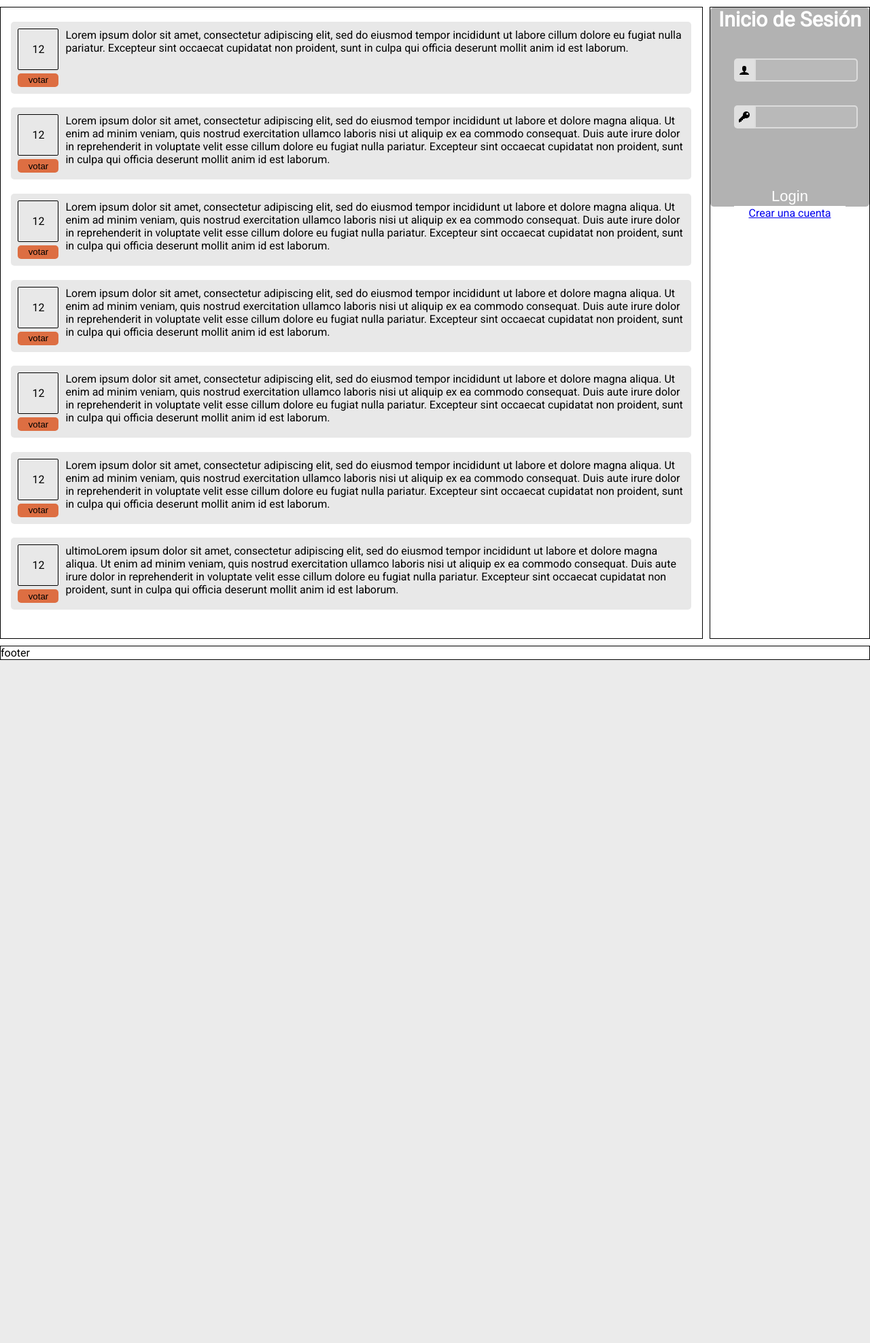
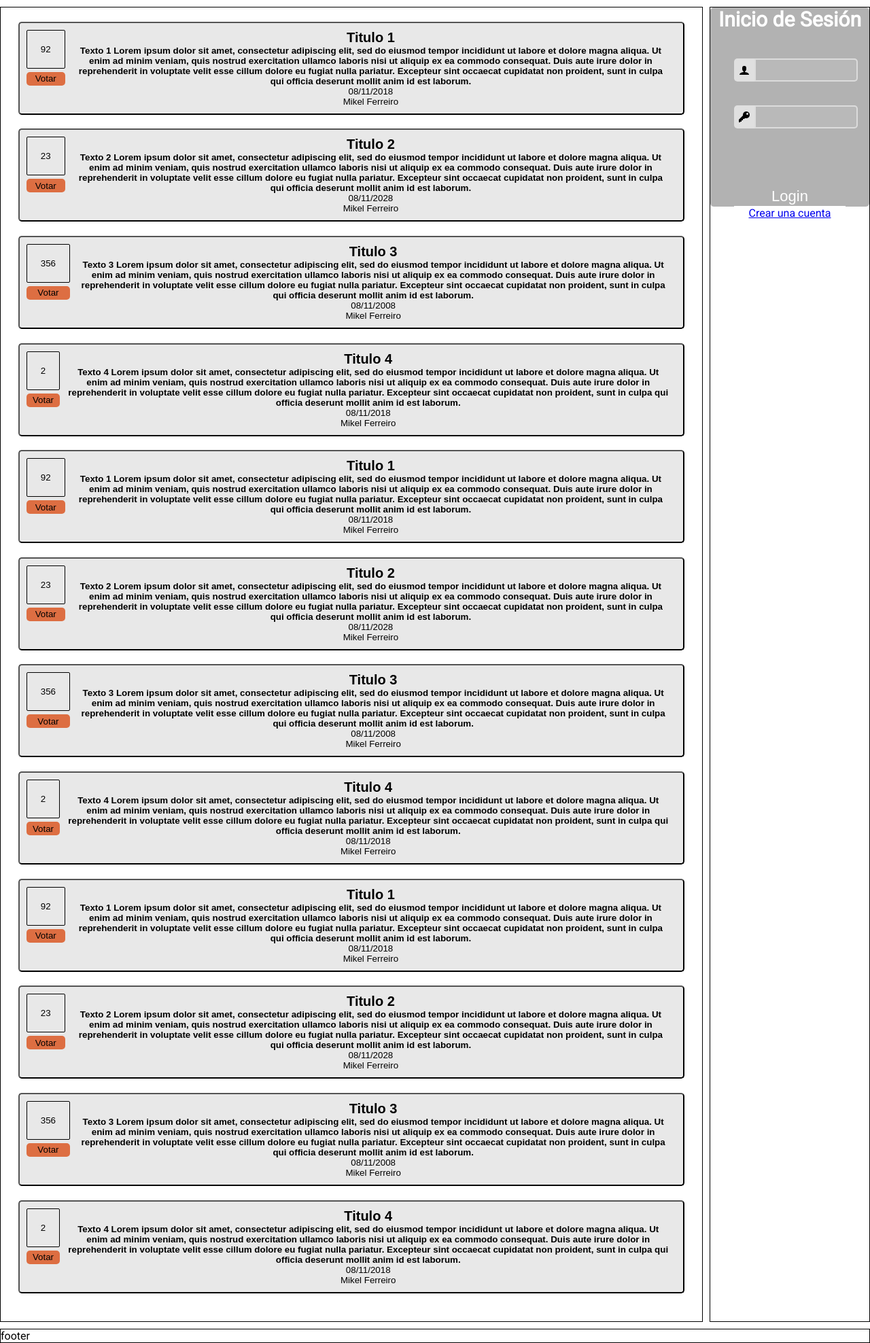
Before and after one commit to MAD-Project/Codename-Skuld, a PHP site: page / in a window 1280 px wide. Shown: the part 82-2058 px from the top of the page at 68% size. Before the commit the page ends 1053 px from the top, so only its background shows below. Run offline with PHP 8.4, Linux system fonts and the light colour scheme; some web fonts are replaced.

Commit message:
Temas dinámicos añadido

```diff
--- a/Web/css/style.css
+++ b/Web/css/style.css
@@ -75,23 +75,28 @@ nav a:hover {
 .main {
     grid-area: main;
     /* Subpágina de Temas */
-    display: flex;
-    flex-direction: column;
+    /*display: flex;
+    flex-direction: column;*/
     overflow: auto;
     padding-top: 2%;
     padding-bottom: 2%;
     /* Fin de subpágina de Temas */
 }
-
-.temaBox {
-    /* Subpágina de Temas */
+#Temas{
     display: flex;
+    flex-direction: column;
+    align-items: center;
+}
+.botonTema{
     background-color: #e8e8e8;
     border-radius: 5px;
     padding: 10px;
     width: 95%;
-    margin-left: 1.5%;
     margin-bottom: 2%;
+}
+.temaBox {
+    /* Subpágina de Temas */
+    display: flex;
     /* Fin de subpágina de Temas */
 }
 
--- a/Web/index.php
+++ b/Web/index.php
@@ -36,81 +36,7 @@
             <input class="search" type="text" placeholder="Buscar">
         </div>
         <div class="main">
-            <div class="temaBox">
-                <div>
-                    <p class="votos">12</p>
-                    <button class="votarBTN">votar</button>
-                </div>
-                <p>Lorem ipsum dolor sit amet, consectetur adipiscing elit, sed do eiusmod tempor incididunt ut labore
-                    cillum dolore eu fugiat nulla pariatur. Excepteur sint occaecat cupidatat non proident, sunt in
-                    culpa qui officia deserunt mollit anim id est laborum.</p>
-            </div>
-            <div class="temaBox">
-                <div>
-                    <p class="votos">12</p>
-                    <button class="votarBTN">votar</button>
-                </div>
-                <p>Lorem ipsum dolor sit amet, consectetur adipiscing elit, sed do eiusmod tempor incididunt ut labore
-                    et dolore magna aliqua. Ut enim ad minim veniam, quis nostrud exercitation ullamco laboris nisi ut
-                    aliquip ex ea commodo consequat. Duis aute irure dolor in reprehenderit in voluptate velit esse
-                    cillum dolore eu fugiat nulla pariatur. Excepteur sint occaecat cupidatat non proident, sunt in
-                    culpa qui officia deserunt mollit anim id est laborum.</p>
-            </div>
-            <div class="temaBox">
-                <div>
-                    <p class="votos">12</p>
-                    <button class="votarBTN">votar</button>
-                </div>
-                <p>Lorem ipsum dolor sit amet, consectetur adipiscing elit, sed do eiusmod tempor incididunt ut labore
-                    et dolore magna aliqua. Ut enim ad minim veniam, quis nostrud exercitation ullamco laboris nisi ut
-                    aliquip ex ea commodo consequat. Duis aute irure dolor in reprehenderit in voluptate velit esse
-                    cillum dolore eu fugiat nulla pariatur. Excepteur sint occaecat cupidatat non proident, sunt in
-                    culpa qui officia deserunt mollit anim id est laborum.</p>
-            </div>
-            <div class="temaBox">
-                <div>
-                    <p class="votos">12</p>
-                    <button class="votarBTN">votar</button>
-                </div>
-                <p>Lorem ipsum dolor sit amet, consectetur adipiscing elit, sed do eiusmod tempor incididunt ut labore
-                    et dolore magna aliqua. Ut enim ad minim veniam, quis nostrud exercitation ullamco laboris nisi ut
-                    aliquip ex ea commodo consequat. Duis aute irure dolor in reprehenderit in voluptate velit esse
-                    cillum dolore eu fugiat nulla pariatur. Excepteur sint occaecat cupidatat non proident, sunt in
-                    culpa qui officia deserunt mollit anim id est laborum.</p>
-            </div>
-            <div class="temaBox">
-                <div>
-                    <p class="votos">12</p>
-                    <button class="votarBTN">votar</button>
-                </div>
-                <p>Lorem ipsum dolor sit amet, consectetur adipiscing elit, sed do eiusmod tempor incididunt ut labore
-                    et dolore magna aliqua. Ut enim ad minim veniam, quis nostrud exercitation ullamco laboris nisi ut
-                    aliquip ex ea commodo consequat. Duis aute irure dolor in reprehenderit in voluptate velit esse
-                    cillum dolore eu fugiat nulla pariatur. Excepteur sint occaecat cupidatat non proident, sunt in
-                    culpa qui officia deserunt mollit anim id est laborum.</p>
-            </div>
-            <div class="temaBox">
-                <div>
-                    <p class="votos">12</p>
-                    <button class="votarBTN">votar</button>
-                </div>
-                <p>Lorem ipsum dolor sit amet, consectetur adipiscing elit, sed do eiusmod tempor incididunt ut labore
-                    et dolore magna aliqua. Ut enim ad minim veniam, quis nostrud exercitation ullamco laboris nisi ut
-                    aliquip ex ea commodo consequat. Duis aute irure dolor in reprehenderit in voluptate velit esse
-                    cillum dolore eu fugiat nulla pariatur. Excepteur sint occaecat cupidatat non proident, sunt in
-                    culpa qui officia deserunt mollit anim id est laborum.</p>
-            </div>
-            <div class="temaBox">
-                <div>
-                    <p class="votos">12</p>
-                    <button class="votarBTN">votar</button>
-                </div>
-                <p> ultimoLorem ipsum dolor sit amet, consectetur adipiscing elit, sed do eiusmod tempor incididunt ut labore
-                    et dolore magna aliqua. Ut enim ad minim veniam, quis nostrud exercitation ullamco laboris nisi ut
-                    aliquip ex ea commodo consequat. Duis aute irure dolor in reprehenderit in voluptate velit esse
-                    cillum dolore eu fugiat nulla pariatur. Excepteur sint occaecat cupidatat non proident, sunt in
-                    culpa qui officia deserunt mollit anim id est laborum.</p>
-            </div>
+            <?php include 'paginasPhp/content.php' ?>
         </div>
         <div class="sidebar">
             <div class="login">
--- /dev/null
+++ b/Web/paginasPhp/content.php
@@ -0,0 +1,112 @@
+
+<form method="POST" action="content.php">
+    <div id="Temas">
+        <?php
+        $temas = [
+            [   "id"=> "122",
+                "titulo" => "Titulo 1",
+                "texto" => "Texto 1 Lorem ipsum dolor sit amet, consectetur adipiscing elit, sed do eiusmod tempor incididunt ut labore et dolore magna aliqua. Ut enim ad minim veniam, quis nostrud exercitation ullamco laboris nisi ut aliquip ex ea commodo consequat. Duis aute irure dolor in reprehenderit in voluptate velit esse cillum dolore eu fugiat nulla pariatur. Excepteur sint occaecat cupidatat non proident, sunt in culpa qui officia deserunt mollit anim id est laborum.",
+                "valoracion" => 92,
+                "fecha"=> "08/11/2018",
+                "autor"=>"Mikel Ferreiro"],
+
+            [   "id"=> "121",
+                "titulo" => "Titulo 2",
+                "texto" => "Texto 2 Lorem ipsum dolor sit amet, consectetur adipiscing elit, sed do eiusmod tempor incididunt ut labore et dolore magna aliqua. Ut enim ad minim veniam, quis nostrud exercitation ullamco laboris nisi ut aliquip ex ea commodo consequat. Duis aute irure dolor in reprehenderit in voluptate velit esse cillum dolore eu fugiat nulla pariatur. Excepteur sint occaecat cupidatat non proident, sunt in culpa qui officia deserunt mollit anim id est laborum.",
+                "valoracion" => 23,
+                "fecha"=> "08/11/2028",
+                "autor"=>"Mikel Ferreiro"],
+
+            [   "id"=> "120",
+                "titulo" => "Titulo 3",
+                "texto" => "Texto 3 Lorem ipsum dolor sit amet, consectetur adipiscing elit, sed do eiusmod tempor incididunt ut labore et dolore magna aliqua. Ut enim ad minim veniam, quis nostrud exercitation ullamco laboris nisi ut aliquip ex ea commodo consequat. Duis aute irure dolor in reprehenderit in voluptate velit esse cillum dolore eu fugiat nulla pariatur. Excepteur sint occaecat cupidatat non proident, sunt in culpa qui officia deserunt mollit anim id est laborum.",
+                "valoracion" => 356,
+                "fecha"=> "08/11/2008",
+                "autor"=>"Mikel Ferreiro"],
+
+            [   "id"=> "119",
+                "titulo" => "Titulo 4",
+                "texto" => "Texto 4 Lorem ipsum dolor sit amet, consectetur adipiscing elit, sed do eiusmod tempor incididunt ut labore et dolore magna aliqua. Ut enim ad minim veniam, quis nostrud exercitation ullamco laboris nisi ut aliquip ex ea commodo consequat. Duis aute irure dolor in reprehenderit in voluptate velit esse cillum dolore eu fugiat nulla pariatur. Excepteur sint occaecat cupidatat non proident, sunt in culpa qui officia deserunt mollit anim id est laborum.",
+                "valoracion" => 2,
+                "fecha"=> "08/11/2018",
+                "autor"=>"Mikel Ferreiro"],
+
+            [   "id"=> "122",
+                "titulo" => "Titulo 1",
+                "texto" => "Texto 1 Lorem ipsum dolor sit amet, consectetur adipiscing elit, sed do eiusmod tempor incididunt ut labore et dolore magna aliqua. Ut enim ad minim veniam, quis nostrud exercitation ullamco laboris nisi ut aliquip ex ea commodo consequat. Duis aute irure dolor in reprehenderit in voluptate velit esse cillum dolore eu fugiat nulla pariatur. Excepteur sint occaecat cupidatat non proident, sunt in culpa qui officia deserunt mollit anim id est laborum.",
+                "valoracion" => 92,
+                "fecha"=> "08/11/2018",
+                "autor"=>"Mikel Ferreiro"],
+
+            [   "id"=> "121",
+                "titulo" => "Titulo 2",
+                "texto" => "Texto 2 Lorem ipsum dolor sit amet, consectetur adipiscing elit, sed do eiusmod tempor incididunt ut labore et dolore magna aliqua. Ut enim ad minim veniam, quis nostrud exercitation ullamco laboris nisi ut aliquip ex ea commodo consequat. Duis aute irure dolor in reprehenderit in voluptate velit esse cillum dolore eu fugiat nulla pariatur. Excepteur sint occaecat cupidatat non proident, sunt in culpa qui officia deserunt mollit anim id est laborum.",
+                "valoracion" => 23,
+                "fecha"=> "08/11/2028",
+                "autor"=>"Mikel Ferreiro"],
+
+            [   "id"=> "120",
+                "titulo" => "Titulo 3",
+                "texto" => "Texto 3 Lorem ipsum dolor sit amet, consectetur adipiscing elit, sed do eiusmod tempor incididunt ut labore et dolore magna aliqua. Ut enim ad minim veniam, quis nostrud exercitation ullamco laboris nisi ut aliquip ex ea commodo consequat. Duis aute irure dolor in reprehenderit in voluptate velit esse cillum dolore eu fugiat nulla pariatur. Excepteur sint occaecat cupidatat non proident, sunt in culpa qui officia deserunt mollit anim id est laborum.",
+                "valoracion" => 356,
+                "fecha"=> "08/11/2008",
+                "autor"=>"Mikel Ferreiro"],
+
+            [   "id"=> "119",
+                "titulo" => "Titulo 4",
+                "texto" => "Texto 4 Lorem ipsum dolor sit amet, consectetur adipiscing elit, sed do eiusmod tempor incididunt ut labore et dolore magna aliqua. Ut enim ad minim veniam, quis nostrud exercitation ullamco laboris nisi ut aliquip ex ea commodo consequat. Duis aute irure dolor in reprehenderit in voluptate velit esse cillum dolore eu fugiat nulla pariatur. Excepteur sint occaecat cupidatat non proident, sunt in culpa qui officia deserunt mollit anim id est laborum.",
+                "valoracion" => 2,
+                "fecha"=> "08/11/2018",
+                "autor"=>"Mikel Ferreiro"],
+
+            [   "id"=> "122",
+                "titulo" => "Titulo 1",
+                "texto" => "Texto 1 Lorem ipsum dolor sit amet, consectetur adipiscing elit, sed do eiusmod tempor incididunt ut labore et dolore magna aliqua. Ut enim ad minim veniam, quis nostrud exercitation ullamco laboris nisi ut aliquip ex ea commodo consequat. Duis aute irure dolor in reprehenderit in voluptate velit esse cillum dolore eu fugiat nulla pariatur. Excepteur sint occaecat cupidatat non proident, sunt in culpa qui officia deserunt mollit anim id est laborum.",
+                "valoracion" => 92,
+                "fecha"=> "08/11/2018",
+                "autor"=>"Mikel Ferreiro"],
+
+            [   "id"=> "121",
+                "titulo" => "Titulo 2",
+                "texto" => "Texto 2 Lorem ipsum dolor sit amet, consectetur adipiscing elit, sed do eiusmod tempor incididunt ut labore et dolore magna aliqua. Ut enim ad minim veniam, quis nostrud exercitation ullamco laboris nisi ut aliquip ex ea commodo consequat. Duis aute irure dolor in reprehenderit in voluptate velit esse cillum dolore eu fugiat nulla pariatur. Excepteur sint occaecat cupidatat non proident, sunt in culpa qui officia deserunt mollit anim id est laborum.",
+                "valoracion" => 23,
+                "fecha"=> "08/11/2028",
+                "autor"=>"Mikel Ferreiro"],
+
+            [   "id"=> "120",
+                "titulo" => "Titulo 3",
+                "texto" => "Texto 3 Lorem ipsum dolor sit amet, consectetur adipiscing elit, sed do eiusmod tempor incididunt ut labore et dolore magna aliqua. Ut enim ad minim veniam, quis nostrud exercitation ullamco laboris nisi ut aliquip ex ea commodo consequat. Duis aute irure dolor in reprehenderit in voluptate velit esse cillum dolore eu fugiat nulla pariatur. Excepteur sint occaecat cupidatat non proident, sunt in culpa qui officia deserunt mollit anim id est laborum.",
+                "valoracion" => 356,
+                "fecha"=> "08/11/2008",
+                "autor"=>"Mikel Ferreiro"],
+
+            [   "id"=> "119",
+                "titulo" => "Titulo 4",
+                "texto" => "Texto 4 Lorem ipsum dolor sit amet, consectetur adipiscing elit, sed do eiusmod tempor incididunt ut labore et dolore magna aliqua. Ut enim ad minim veniam, quis nostrud exercitation ullamco laboris nisi ut aliquip ex ea commodo consequat. Duis aute irure dolor in reprehenderit in voluptate velit esse cillum dolore eu fugiat nulla pariatur. Excepteur sint occaecat cupidatat non proident, sunt in culpa qui officia deserunt mollit anim id est laborum.",
+                "valoracion" => 2,
+                "fecha"=> "08/11/2018",
+                "autor"=>"Mikel Ferreiro"]
+            ];
+        foreach ($temas as $tema):?>
+                <button type="submit" class="botonTema">
+                    <div class="temaBox" id=<?= $tema["id"] ?>>
+                        <div id=<?= "puntuacion",$tema['id'] ?>>
+                            <p class="votos"><?= $tema["valoracion"] ?></p>
+                            <input type="button" value="Votar" class="votarBTN">
+                        </div>
+                        <div>
+                            <h2><?= $tema["titulo"] ?></h2>
+                            <h4><?= $tema["texto"] ?></h4>
+                            <p><?= $tema["fecha"] ?></p>
+                            <a src="#"><?= $tema["autor"] ?></a>
+                        </div>
+                    </div>
+                </button>
+
+        <?php endforeach; ?>
+
+
+    </div>
+</form>
+
+</body>
```
Also changed, not shown: Pages/content.php (deleted, +0 -63 lines), Pages/content.css (deleted).
